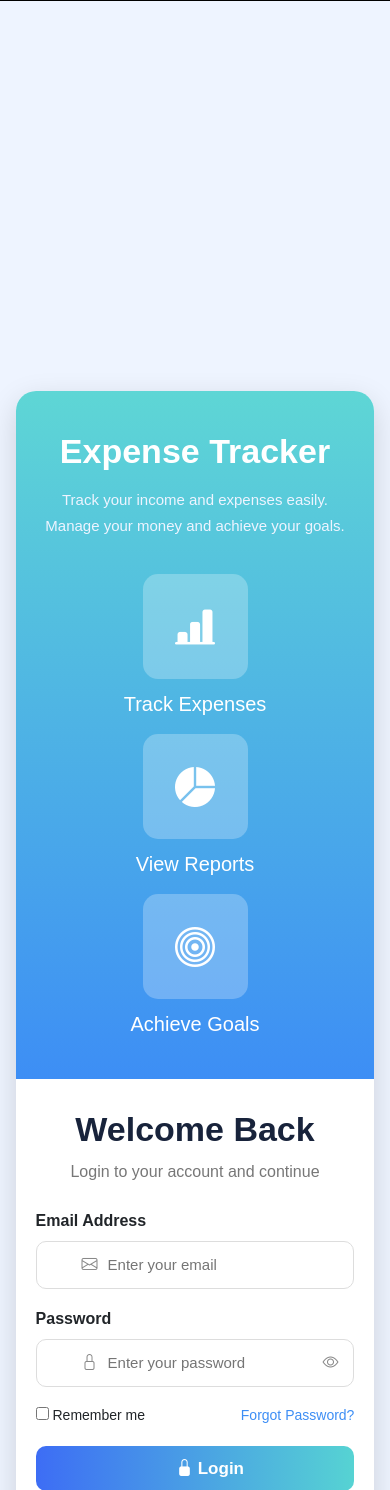
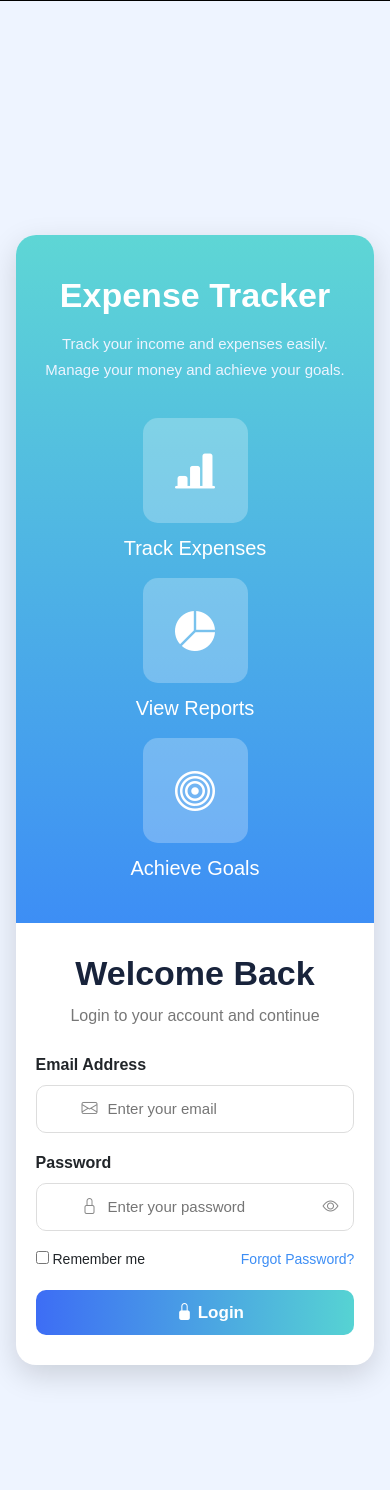
Before and after one commit to MithunDemon/expense-tracker-flask, a Flask app: page /login in a window 390 px wide. Shown: the part 87-1577 px from the top of the page. Run offline with Flask 3, Linux system fonts and the light colour scheme.

Commit message:
Adjust login page margin for better layout

```diff
--- a/templates/login.html
+++ b/templates/login.html
@@ -510,7 +510,7 @@
             }
 
             .login-page {
-                margin: 180% 0%;
+                margin: 140% 0%;
                 padding: 4%;
 
 
```
